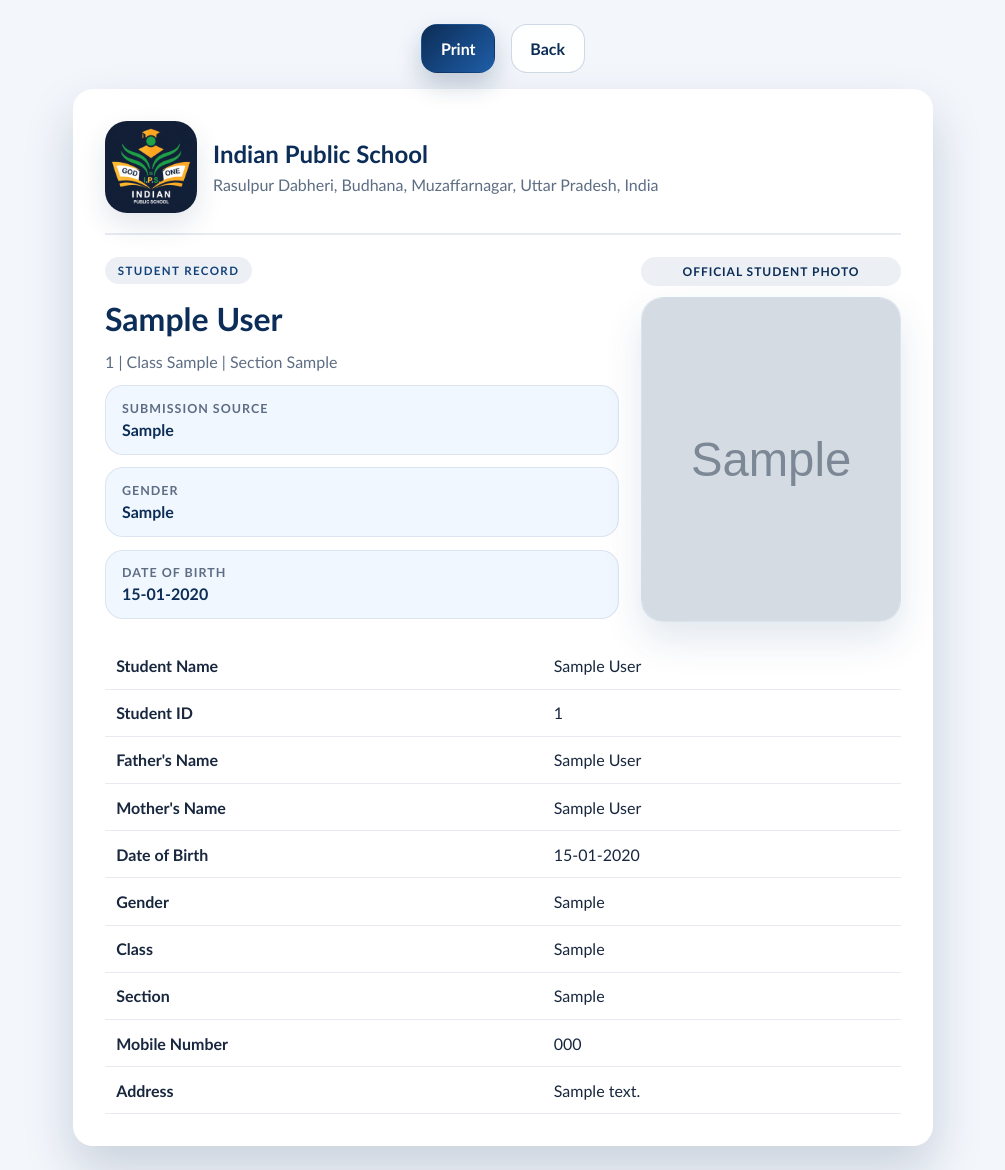
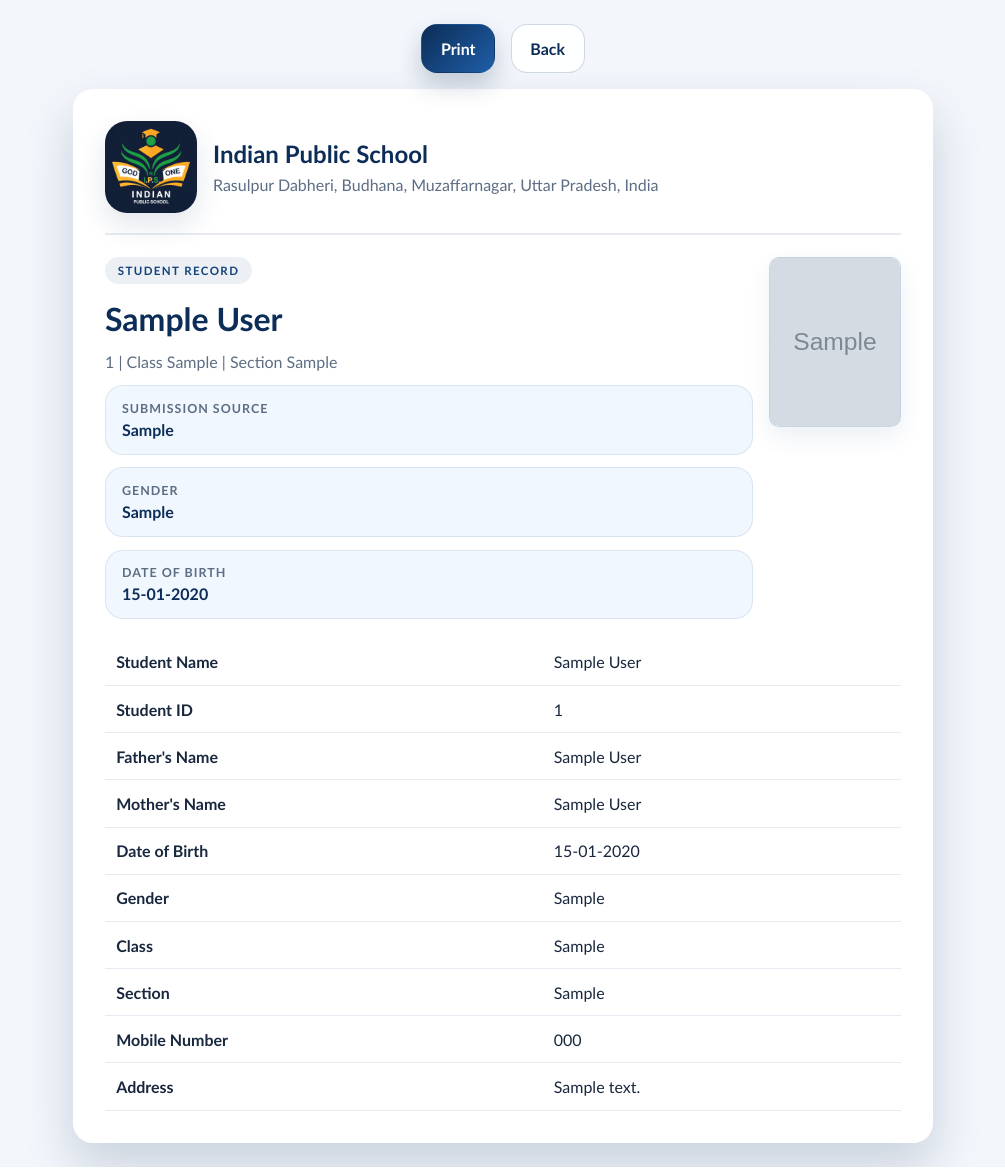
Before and after one commit to ahsanraj705534-arch/ipsAhsanRajSchool, a Flask app: page /students/1/print in a window 1280 px wide. Shown: the whole page, without its empty margins (137-1142 px from the left). Run offline with Flask 3, Linux system fonts and the light colour scheme; the visitor is signed in with stand-in values (Sample User, id 1); tables that the repository leaves empty hold one stand-in row (values such as "Sample post"); grey boxes marked "Sample" are stand-in pictures; some libraries are stand-ins or nearby versions.

```diff
--- a/static/css/styles.css
+++ b/static/css/styles.css
@@ -2018,8 +2018,8 @@ html[data-theme="dark"] .leader-contact {
 
 .print-identity {
     display: grid;
-    grid-template-columns: minmax(0, 1.2fr) minmax(220px, 260px);
-    gap: 1.4rem;
+    grid-template-columns: minmax(0, 1fr) 35mm;
+    gap: 1rem;
     align-items: start;
 }
 
@@ -2067,41 +2067,24 @@ html[data-theme="dark"] .leader-contact {
 }
 
 .print-photo-card {
-    aspect-ratio: 4 / 5;
+    aspect-ratio: 35 / 45;
     overflow: hidden;
-    border-radius: 22px;
-    border: 1px solid rgba(19, 66, 122, 0.14);
-    background: linear-gradient(180deg, rgba(231, 242, 255, 0.92), rgba(247, 251, 255, 1));
-    box-shadow: var(--shadow-md);
+    border-radius: 10px;
+    border: 1.5px solid rgba(19, 66, 122, 0.2);
+    background: linear-gradient(180deg, rgba(248, 251, 255, 0.98), rgba(238, 245, 252, 0.96));
+    box-shadow: 0 10px 24px rgba(19, 66, 122, 0.08);
 }
 
 .print-photo-panel {
     display: grid;
-    gap: 0.7rem;
+    gap: 0;
     align-content: start;
-}
-
-.print-photo-panel__label {
-    display: inline-flex;
-    align-items: center;
-    justify-content: center;
-    padding: 0.45rem 0.85rem;
-    border-radius: 999px;
-    background: rgba(19, 66, 122, 0.08);
-    color: var(--navy-900);
-    font-size: 0.75rem;
-    font-weight: 700;
-    letter-spacing: 0.08em;
-    text-transform: uppercase;
-}
-
-.print-photo-card--profile {
-    min-height: 320px;
-    background:
-        linear-gradient(180deg, rgba(255, 255, 255, 0.98), rgba(239, 247, 255, 0.94));
-    box-shadow:
-        0 18px 38px rgba(19, 66, 122, 0.12),
-        inset 0 0 0 1px rgba(255, 255, 255, 0.8);
+    justify-self: end;
+    width: 35mm;
+}
+
+.print-photo-card--passport {
+    width: 100%;
 }
 
 .print-photo-card img {
@@ -2114,10 +2097,24 @@ html[data-theme="dark"] .leader-contact {
     height: 100%;
     display: grid;
     place-items: center;
-    gap: 0.7rem;
-    padding: 1.2rem;
+    gap: 0.45rem;
+    padding: 0.8rem 0.55rem;
     text-align: center;
     color: var(--navy-800);
+}
+
+.print-photo-placeholder strong {
+    width: 46px;
+    height: 46px;
+    font-size: 1.25rem;
+    box-shadow: 0 8px 18px rgba(19, 66, 122, 0.18);
+}
+
+.print-photo-placeholder span {
+    font-size: 0.62rem;
+    font-weight: 700;
+    letter-spacing: 0.05em;
+    text-transform: uppercase;
 }
 
 .print-table {
@@ -2523,11 +2520,13 @@ html[data-theme="dark"] .leader-contact {
 
     .student-photo-card,
     .print-photo-card {
-        max-width: 320px;
+        max-width: 132px;
     }
 
     .print-photo-panel {
         justify-items: center;
+        justify-self: start;
+        width: 100%;
     }
 
     .leader-card__content h3 {
--- a/templates/student_print.html
+++ b/templates/student_print.html
@@ -47,14 +47,13 @@
                 </div>
 
                 <aside class="print-photo-panel">
-                    <span class="print-photo-panel__label">Official Student Photo</span>
-                    <div class="print-photo-card print-photo-card--profile">
+                    <div class="print-photo-card print-photo-card--passport">
                         {% if student.photo_url %}
                             <img src="{{ student.photo_url }}" alt="Student photo for {{ student.student_name }}">
                         {% else %}
                             <div class="print-photo-placeholder">
                                 <strong>{{ student.student_name[:1] | upper }}</strong>
-                                <span>Photo not uploaded</span>
+                                <span>Passport Photo</span>
                             </div>
                         {% endif %}
                     </div>
```
